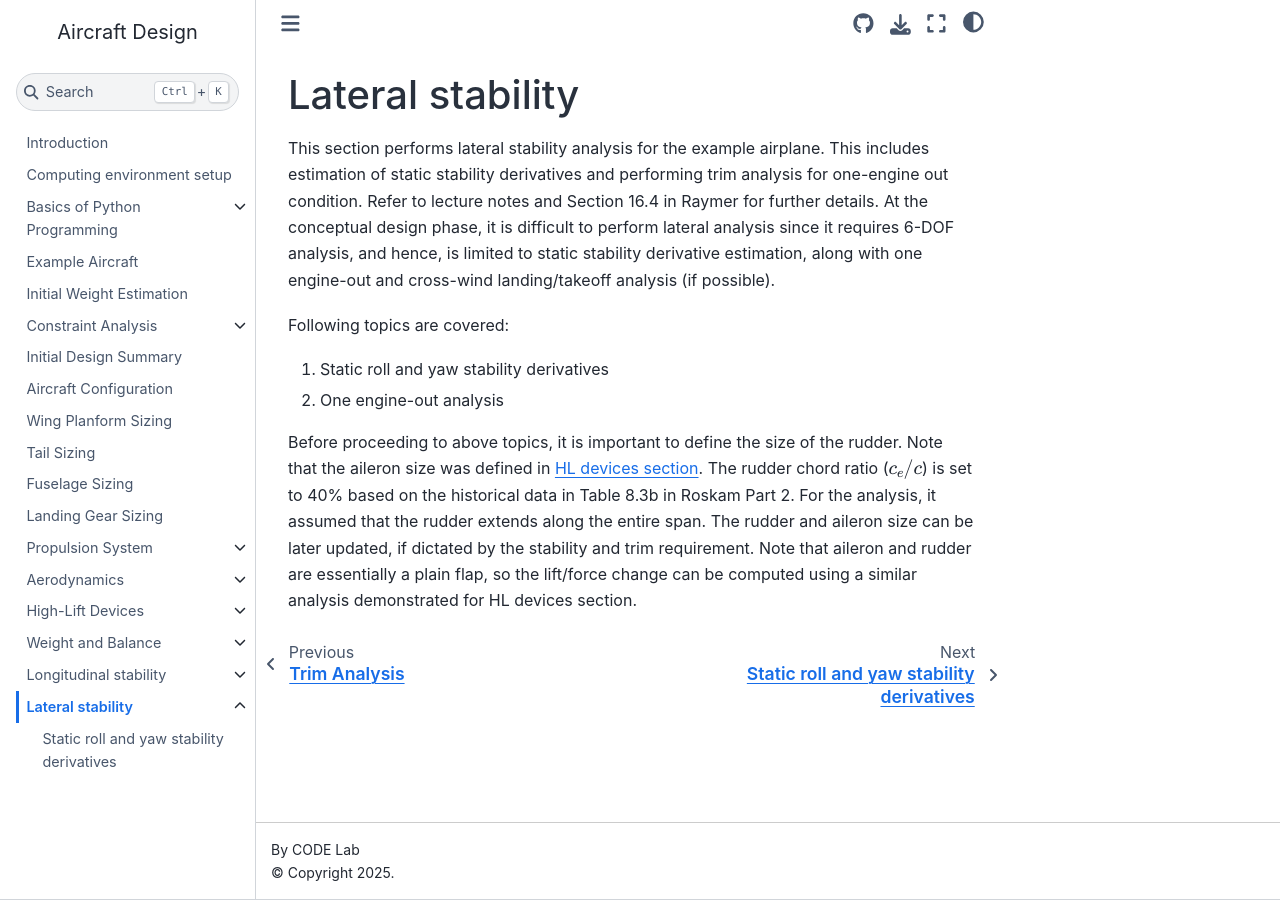
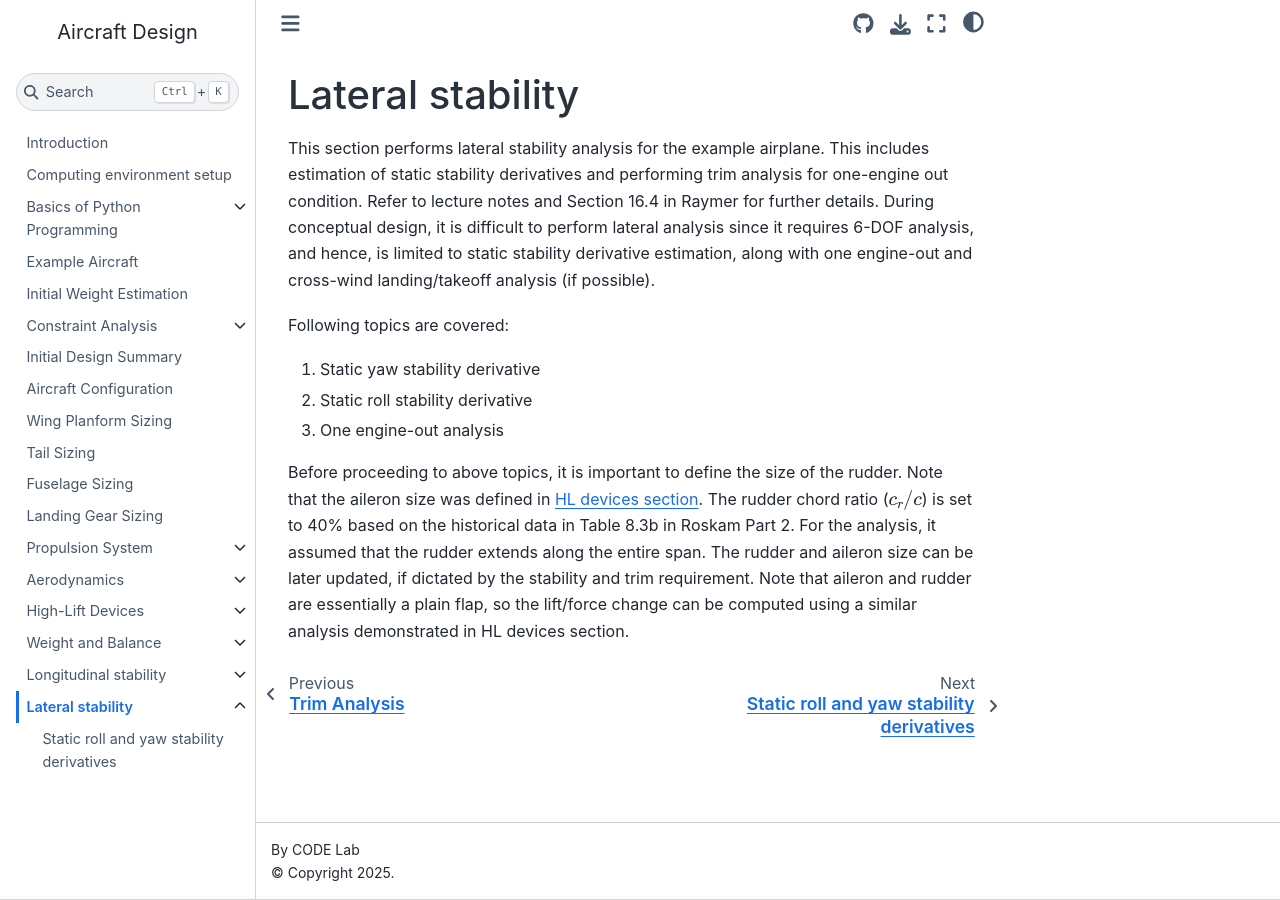
Before and after one commit to ComputationalDesignLab/aircraft-design, a Jupyter Book: the page built from book/lat_stability/intro.md, in a window 1280 px wide. Built offline with Jupyter Book 1.0.4 settings and Sphinx 7.4.7 and the Sphinx Book theme 1.1.4, drawn with Linux system fonts in a browser that asks for light colours.

Commit message:
updated intro section in lat stability

```diff
--- a/book/lat_stability/intro.md
+++ b/book/lat_stability/intro.md
@@ -1,10 +1,11 @@
 # Lateral stability
 
-This section performs lateral stability analysis for the example airplane. This includes estimation of static stability derivatives and performing trim analysis for one-engine out condition. Refer to lecture notes and Section 16.4 in Raymer for further details. At the conceptual design phase, it is difficult to perform lateral analysis since it requires 6-DOF analysis, and hence, is limited to static stability derivative estimation, along with one engine-out and cross-wind landing/takeoff analysis (if possible).
+This section performs lateral stability analysis for the example airplane. This includes estimation of static stability derivatives and performing trim analysis for one-engine out condition. Refer to lecture notes and Section 16.4 in Raymer for further details. During conceptual design, it is difficult to perform lateral analysis since it requires 6-DOF analysis, and hence, is limited to static stability derivative estimation, along with one engine-out and cross-wind landing/takeoff analysis (if possible).
 
 Following topics are covered:
 
-1. Static roll and yaw stability derivatives
-2. One engine-out analysis
+1. Static yaw stability derivative
+2. Static roll stability derivative
+3. One engine-out analysis
 
-Before proceeding to above topics, it is important to define the size of the rudder. Note that the aileron size was defined in [HL devices section](../hl_devices/intro.md). The rudder chord ratio ($c_e/c$) is set to 40% based on the historical data in Table 8.3b in Roskam Part 2. For the analysis, it assumed that the rudder extends along the entire span. The rudder and aileron size can be later updated, if dictated by the stability and trim requirement. Note that aileron and rudder are essentially a plain flap, so the lift/force change can be computed using a similar analysis demonstrated for HL devices section.
+Before proceeding to above topics, it is important to define the size of the rudder. Note that the aileron size was defined in [HL devices section](../hl_devices/intro.md). The rudder chord ratio ($c_r/c$) is set to 40% based on the historical data in Table 8.3b in Roskam Part 2. For the analysis, it assumed that the rudder extends along the entire span. The rudder and aileron size can be later updated, if dictated by the stability and trim requirement. Note that aileron and rudder are essentially a plain flap, so the lift/force change can be computed using a similar analysis demonstrated in HL devices section.
```
